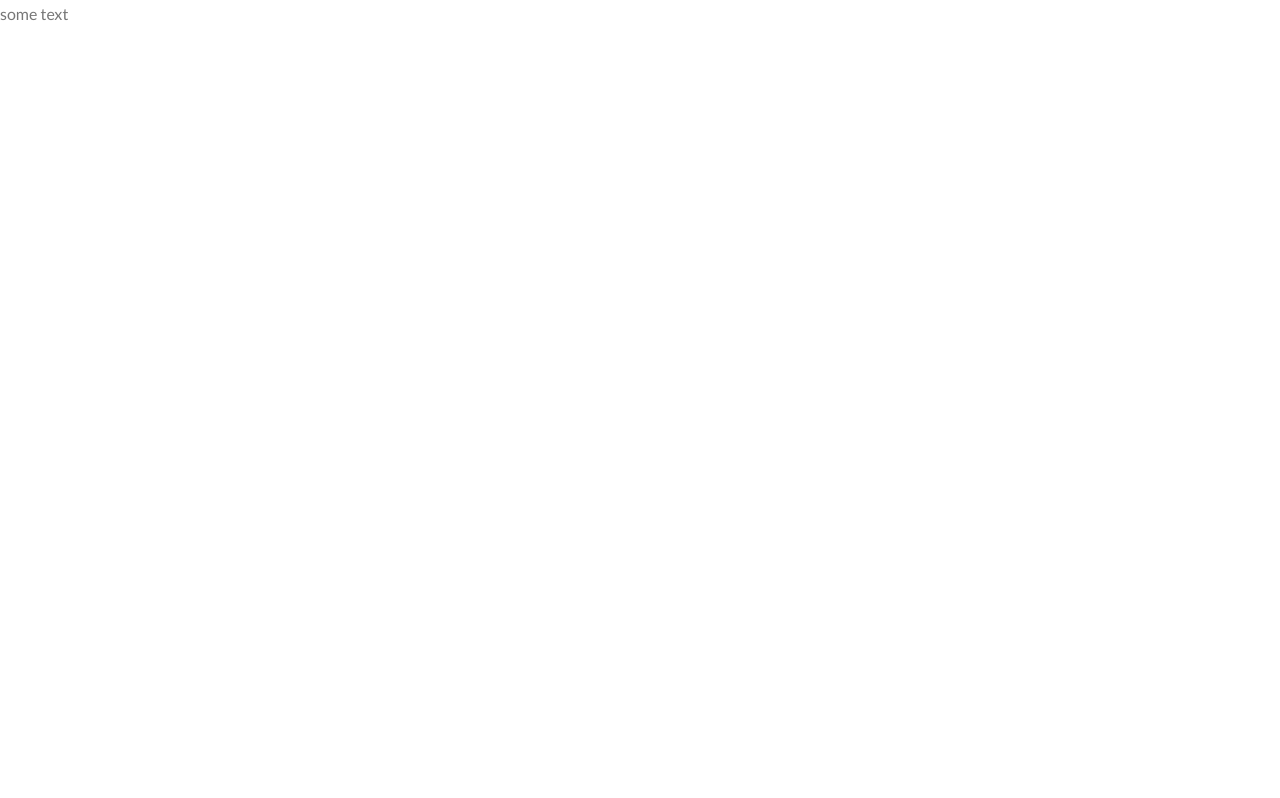
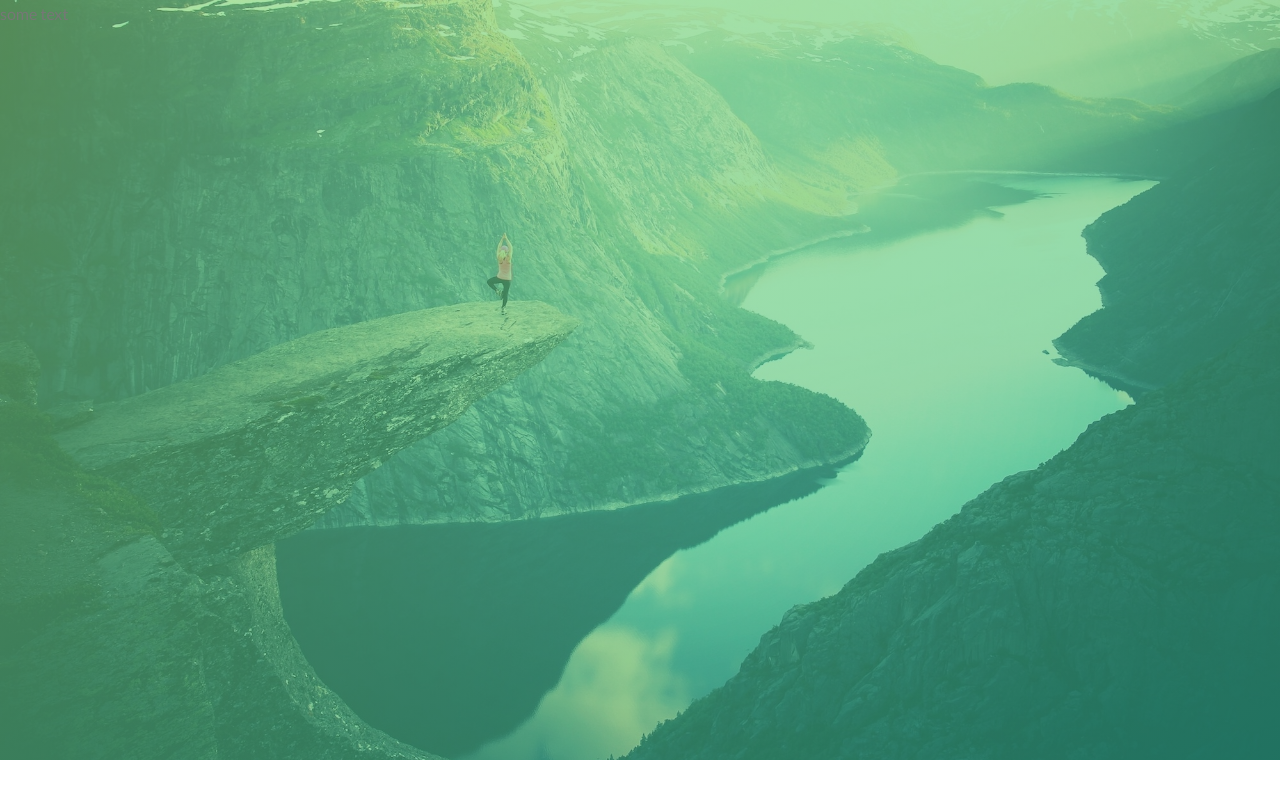
Before and after one commit to techaacees/Natours, a plain HTML site: page index.html in a window 1280 px wide. Drawn offline with Linux system fonts and the light colour scheme.

Commit message:
work done on background

```diff
--- a/css/styles.css
+++ b/css/styles.css
@@ -21,3 +21,10 @@ body{
     color: #777;
 
 }
+
+.header{
+    height: 95vh;
+    background-image: linear-gradient( to right bottom,#7ed56f9a, #28b48594 ) , url('../img/hero.jpg');
+    background-size: cover;
+    background-position: top;
+}
```
